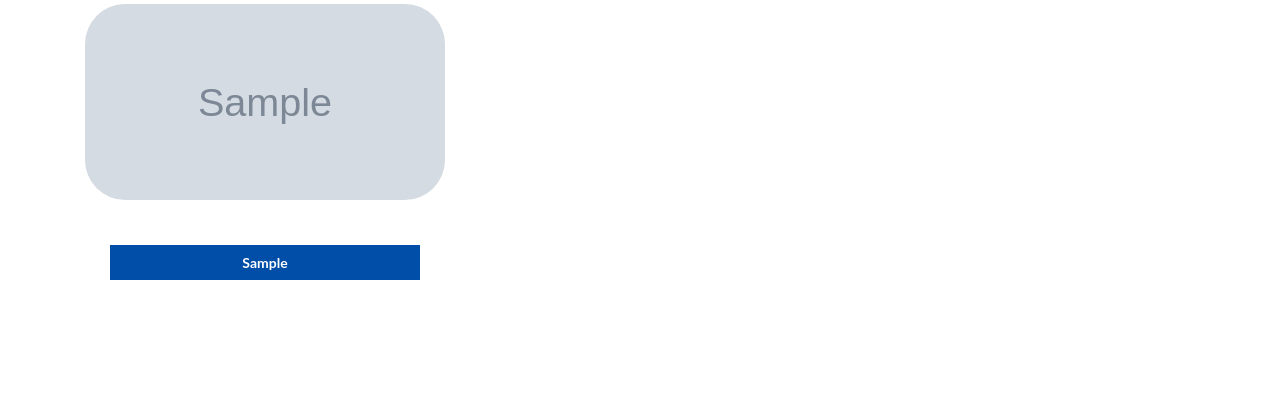
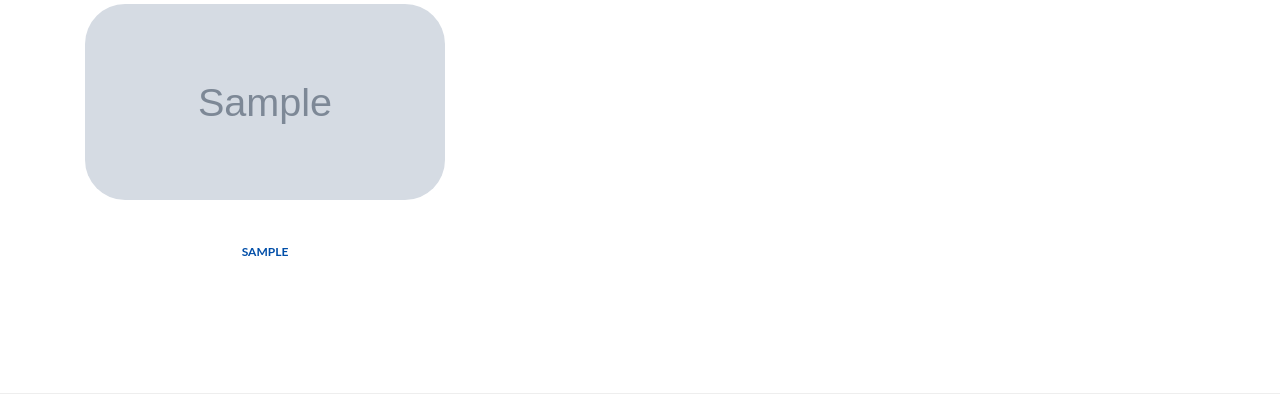
Before and after one commit to marinamaluta/livrarias, a Django app: page / in a window 1280 px wide. Shown: the part 1035-1429 px from the top of the page. Run offline with Django 3.2, Linux system fonts and the light colour scheme; tables that the repository leaves empty hold one stand-in row (values such as "Sample post"); grey boxes marked "Sample" are stand-in pictures; some libraries are stand-ins or nearby versions; some web fonts are replaced.

Commit message:
Alterações no css

```diff
--- a/conteudos/templates/conteudos/tema-tipo.html
+++ b/conteudos/templates/conteudos/tema-tipo.html
@@ -9,9 +9,7 @@
         <div class="row">
             <div class="col-lg-12 text-center">
                 <h2 id="cardapios" class="section-heading">{{ tema.tema }}</h2>
-                <h3 class="section-subheading text-muted">{{ tema.subtema }}</br>
-                </h3>
-
+              <!--  <h3 class="section-subheading text-muted">{{ tema.subtema }}</br></h3>-->
             </div>
         </div>
     </div>
--- a/static/css/estilo.css
+++ b/static/css/estilo.css
@@ -60,9 +60,11 @@
 }
 
 #cardscolor {
-  background-color: #004EA8;
-  color: white;
-  padding: 10px;
+  color: #004EA8;
+  font-size: 12px;
+  font-weight: 700;
+ text-transform: uppercase;
+
 }
 
 h4{
```
Also changed, not shown: conteudos/templates/conteudos/tema.html (+10 -7 lines).
